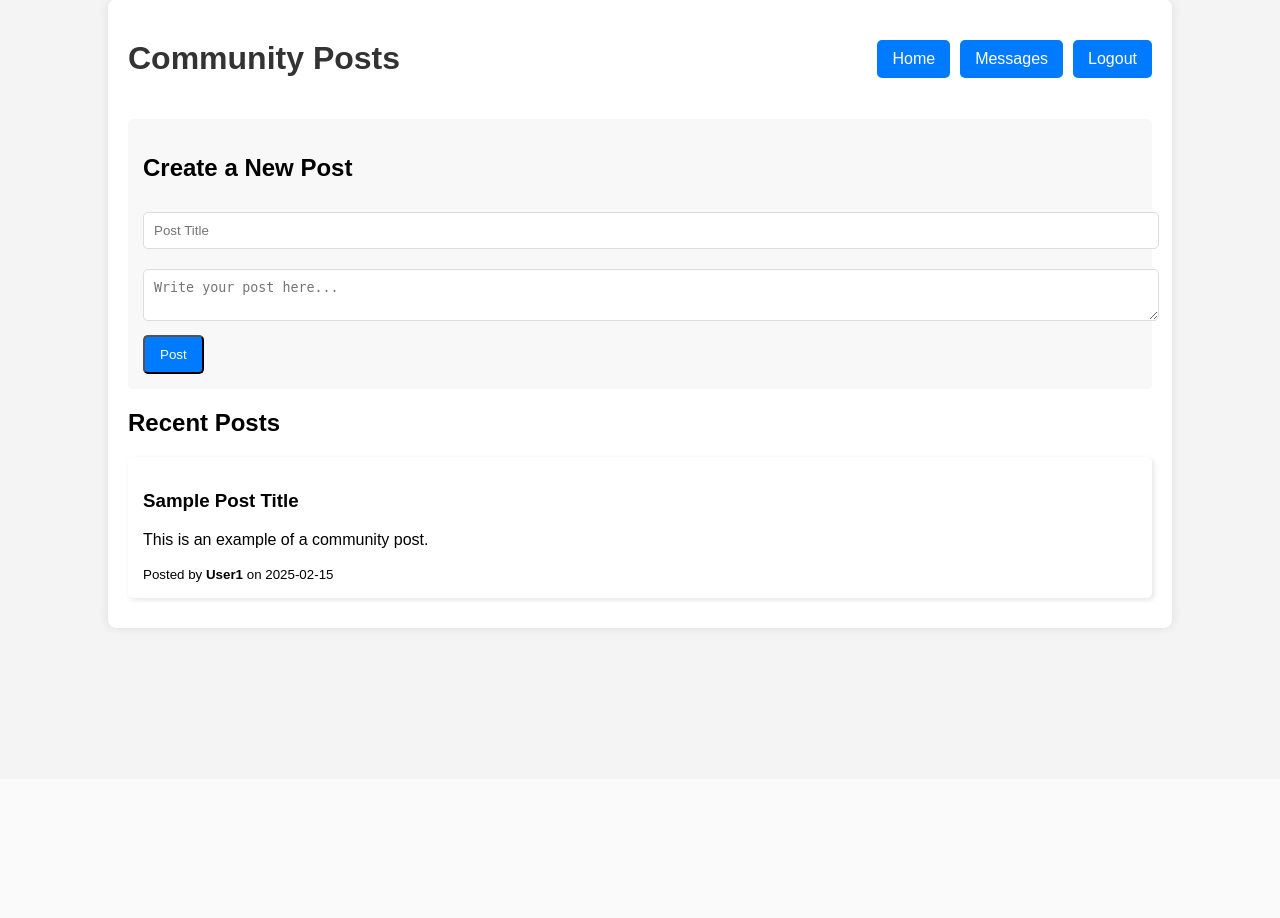
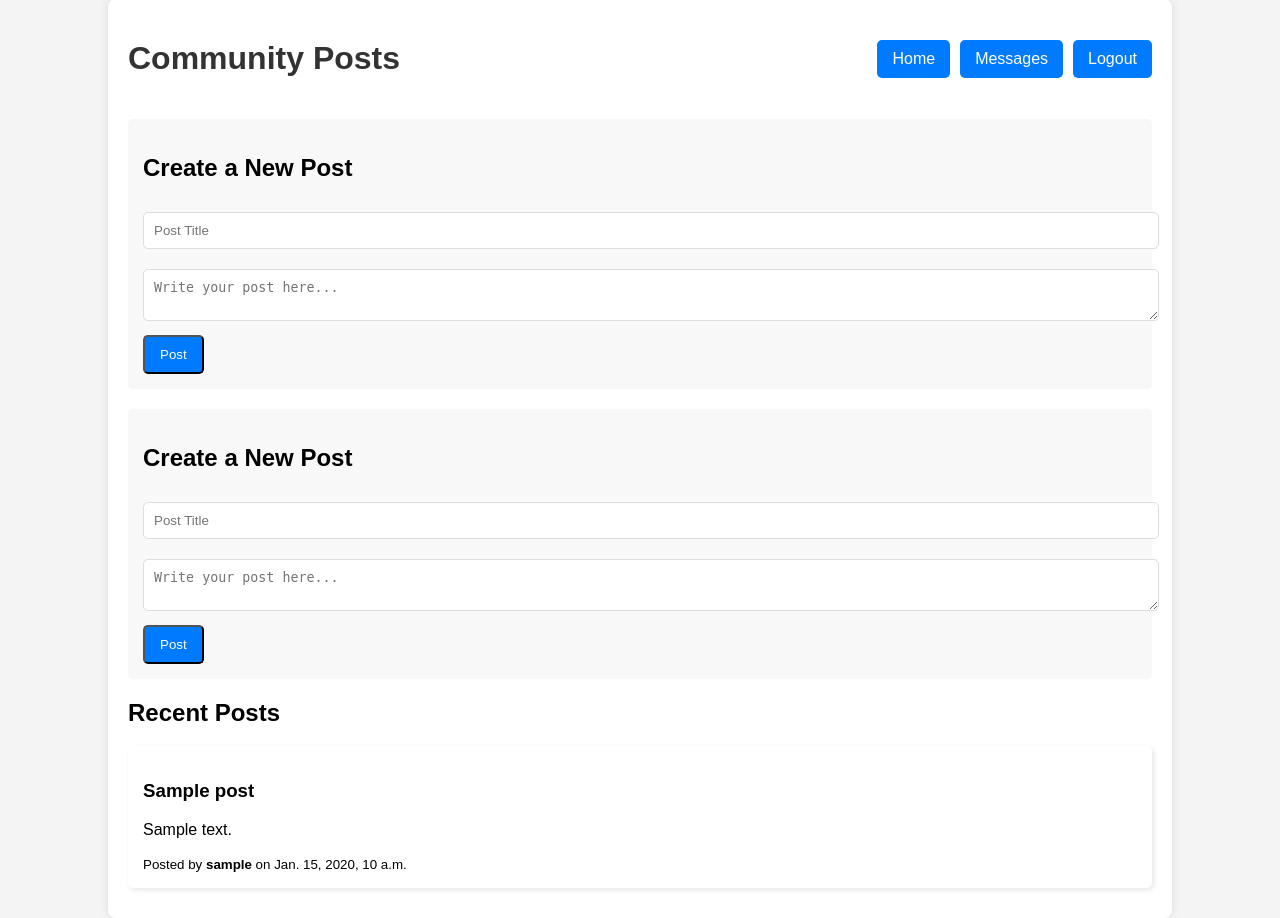
Before and after one commit to SYM-Hacks/CalgaryHacks2025, a Django app: page /posts/ in a window 1280 px wide. Shown: the part 21-939 px from the top of the page. Before the commit the page ends 652 px from the top, so only its background shows below. Run offline with Django 5.2, Linux system fonts and the light colour scheme; a user stored in the database is signed in; tables that the repository leaves empty hold one stand-in row (values such as "Sample post").

Commit message:
messages now show between users

```diff
--- a/app/forum/models.py
+++ b/app/forum/models.py
@@ -1,10 +1,3 @@
-from django.db import models
-from django.contrib.auth.models import User
-
-class Post(models.Model):
-    user = models.ForeignKey(User, on_delete=models.CASCADE)  # Connect post to user
-
-
 from django.db import models
 from django.contrib.auth.models import User
 
@@ -12,10 +5,18 @@ def get_default_user():
     return User.objects.get_or_create(username='default_user')[0].id
 
 class Post(models.Model):
-    user = models.ForeignKey(User, on_delete=models.CASCADE, default=get_default_user)
     title = models.CharField(max_length=255)
     content = models.TextField()
-    created_at = models.DateTimeField(auto_now_add=True)
+    author = models.ForeignKey(User, on_delete=models.CASCADE)  # ForeignKey to User
+    timestamp = models.DateTimeField(auto_now_add=True)  # Auto add timestamp
 
     def __str__(self):
-        return f"{self.user.username}: {self.title}"
+        return self.title
+
+class Message(models.Model):
+    sender = models.ForeignKey(User, on_delete=models.CASCADE)
+    content = models.TextField()
+    timestamp = models.DateTimeField(auto_now_add=True)
+
+    def __str__(self):
+        return f"{self.sender.username}: {self.content}"
--- a/app/forum/templates/forum/posts.html
+++ b/app/forum/templates/forum/posts.html
@@ -28,14 +28,29 @@
             </form>
         </section>
 
+        <section class="post-form">
+            <h2>Create a New Post</h2>
+            <form method="POST">
+                {% csrf_token %}
+                <input type="text" name="title" placeholder="Post Title" required>
+                <textarea name="content" placeholder="Write your post here..." required></textarea>
+                <button type="submit" class="btn">Post</button>
+            </form>
+        </section>
+
         <section class="posts">
             <h2>Recent Posts</h2>
-            <div class="post">
-                <h3>Sample Post Title</h3>
-                <p>This is an example of a community post.</p>
-                <small>Posted by <strong>User1</strong> on 2025-02-15</small>
-            </div>
+            {% for post in posts %}
+                <div class="post">
+                    <h3>{{ post.title }}</h3>
+                    <p>{{ post.content }}</p>
+                    <small>Posted by <strong>{{ post.author.username }}</strong> on {{ post.timestamp }}</small>
+                </div>
+            {% empty %}
+                <p>No posts yet. Be the first to share something!</p>
+            {% endfor %}
         </section>
+
     </div>
     <script src="{% static 'forum/script.js' %}"></script>
 </body>
--- a/app/forum/urls.py
+++ b/app/forum/urls.py
@@ -1,5 +1,5 @@
 from django.urls import path
-from .views import home, signup, login_view, logout_view, posts_view, messaging_view
+from .views import home, signup, login_view, logout_view, posts_view, messaging_view, get_messages, send_message
 
 urlpatterns = [
     path('', home, name='home'),
@@ -8,4 +8,7 @@ urlpatterns = [
     path('logout/', logout_view, name='logout'),
     path('posts/', posts_view, name='posts'),
     path('messages/', messaging_view, name='messages'),
+    path('messages/', messaging_view, name='messages'),
+    path('api/get_messages/', get_messages, name='get_messages'),
+    path('api/send_message/', send_message, name='send_message'),
 ]
--- a/app/forum/views.py
+++ b/app/forum/views.py
@@ -2,7 +2,10 @@ from django.shortcuts import render, redirect
 from django.contrib.auth.decorators import login_required
 from django.contrib.auth.forms import UserCreationForm, AuthenticationForm
 from django.contrib.auth import login, logout
-from .models import Post
+from django.http import JsonResponse
+from django.views.decorators.csrf import csrf_exempt
+import json
+from .models import Post, Message  # Import Message model
 
 def signup(request):
     if request.method == "POST":
@@ -26,7 +29,6 @@ def login_view(request):
         form = AuthenticationForm()
     return render(request, 'registration/login.html', {'form': form})
 
-
 @login_required
 def logout_view(request):
     logout(request)
@@ -37,14 +39,47 @@ def home(request):
     posts = Post.objects.all()
     return render(request, 'forum/home.html', {'posts': posts})
 
-
 @login_required
 def posts_view(request):
-    """View to display all posts"""
-    posts = Post.objects.all()
-    return render(request, 'forum/posts.html', {'posts': posts})
+    if request.method == "POST":
+        title = request.POST.get("title")
+        content = request.POST.get("content")
+        author = request.user  # Ensure author is assigned
+
+        if title and content:
+            Post.objects.create(title=title, content=content, author=author)
+
+        return redirect("posts")  # Redirect after posting
+
+    # Fetch all posts to display
+    posts = Post.objects.all().order_by("-timestamp")  # Ensure posts are retrieved
+    return render(request, "forum/posts.html", {"posts": posts})
+
+
 
 @login_required
 def messaging_view(request):
     """View for the messaging page"""
-    return render(request, 'forum/messaging.html')
+    messages = Message.objects.all().order_by('timestamp')  # Get messages ordered by time
+    return render(request, 'forum/messaging.html', {'messages': messages})
+
+@login_required
+def get_messages(request):
+    """Return recent messages as JSON"""
+    messages = Message.objects.all().order_by('timestamp')
+    message_data = [{"sender": msg.sender.username, "content": msg.content} for msg in messages]
+    return JsonResponse({"messages": message_data})
+
+@csrf_exempt
+@login_required
+def send_message(request):
+    """Handle new message submissions"""
+    if request.method == "POST":
+        data = json.loads(request.body)
+        message_content = data.get("message", "").strip()
+
+        if message_content:
+            message = Message.objects.create(sender=request.user, content=message_content)
+            return JsonResponse({"status": "success", "message": message.content})
+
+    return JsonResponse({"status": "error", "message": "Invalid request"}, status=400)
```
Also changed, not shown: app/forum/templates/forum/messaging.html (+43 -6 lines), app/forum/migrations/0001_initial.py, app/forum/migrations/0002_post_user.py (deleted).
